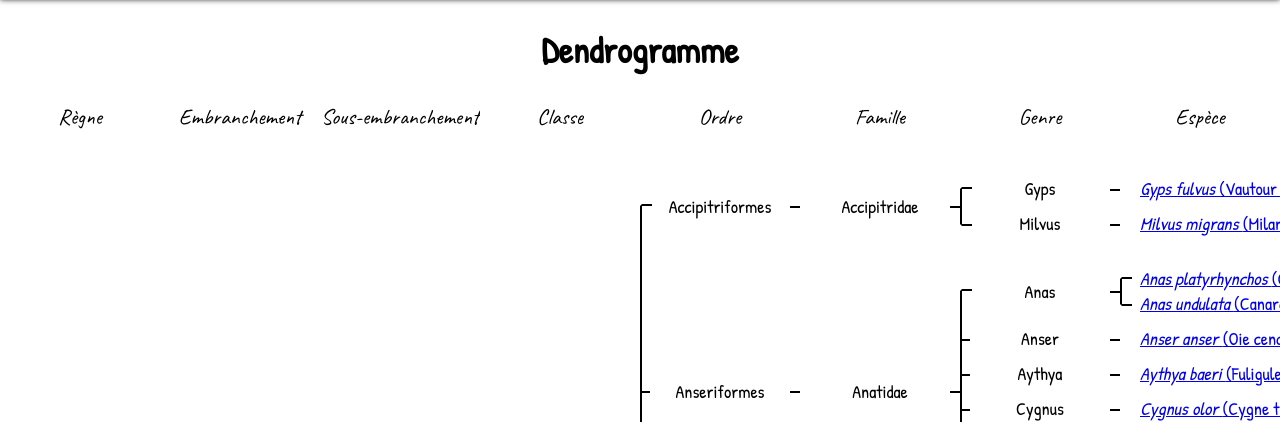
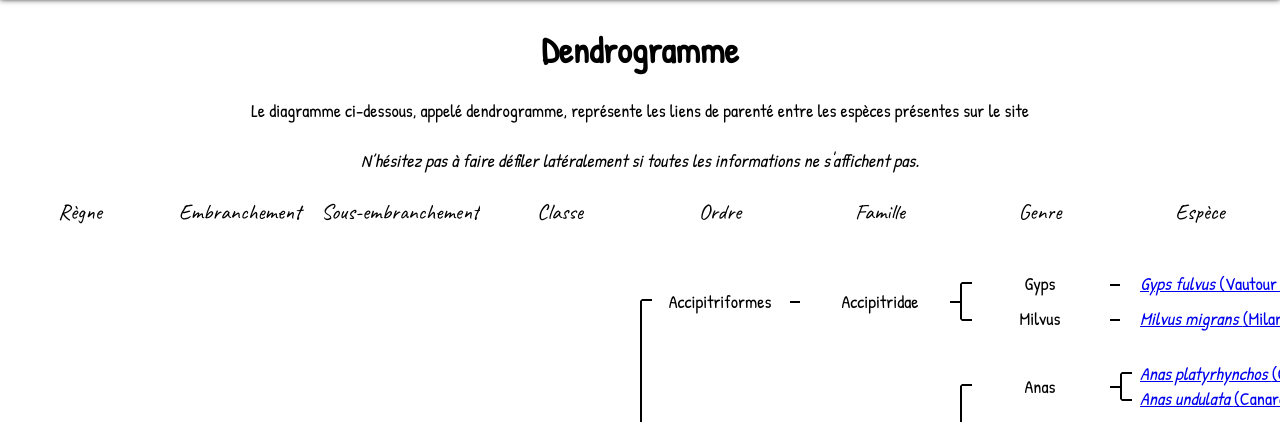
Before and after one commit to iarmagnat/ims-nature, a Flask app: page /dendrogramme in a window 1280 px wide. Shown: the part 80-502 px from the top of the page. Run offline with Flask 2, Linux system fonts and the light colour scheme.

Commit message:
add explanation to dendrogram

```diff
--- a/static/css/dendrogram.scss
+++ b/static/css/dendrogram.scss
@@ -3,6 +3,11 @@
 
   &__title {
     text-align: center;
+  }
+
+  &__description {
+    text-align: center;
+    padding: 0 5px 20px;
   }
 
   &__root {
--- a/static/css/main.css
+++ b/static/css/main.css
@@ -574,6 +574,10 @@
 .dendrogram__title {
   text-align: center;
 }
+.dendrogram__description {
+  text-align: center;
+  padding: 0 5px 20px;
+}
 .dendrogram__root {
   overflow-y: auto;
   position: relative;
--- a/templates/dendrogram.html
+++ b/templates/dendrogram.html
@@ -38,6 +38,13 @@
 {% block main %}
   <div class="dendrogram">
     <h1 class="dendrogram__title">Dendrogramme</h1>
+    <div class="dendrogram__description">
+      Le diagramme ci-dessous, appelé dendrogramme, représente les liens de parenté entre les espèces présentes sur le
+      site
+      <br>
+      <br>
+      <em>N’hésitez pas à faire défiler latéralement si toutes les informations ne s'affichent pas.</em>
+    </div>
     <div class="dendrogram__taxon dendrogram__taxon--label">
       {% for taxon_name in taxonomy_order %}
         <div class="dendrogram__item-name dendrogram__item-name--label">
```
Also changed, not shown: 1 other file.
